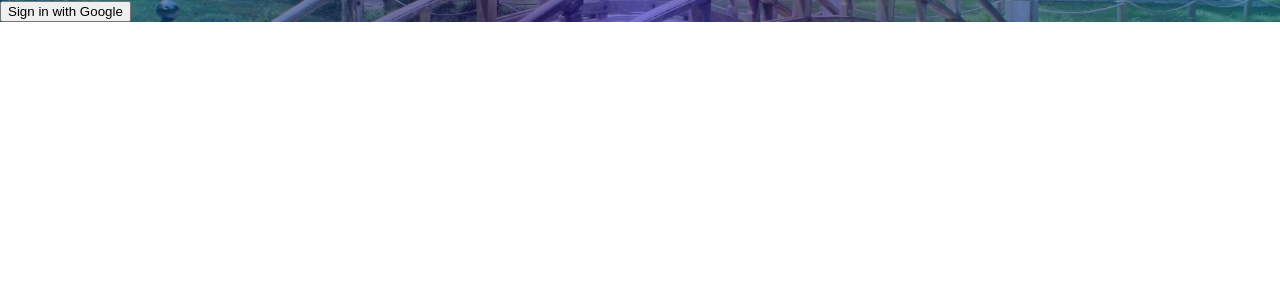
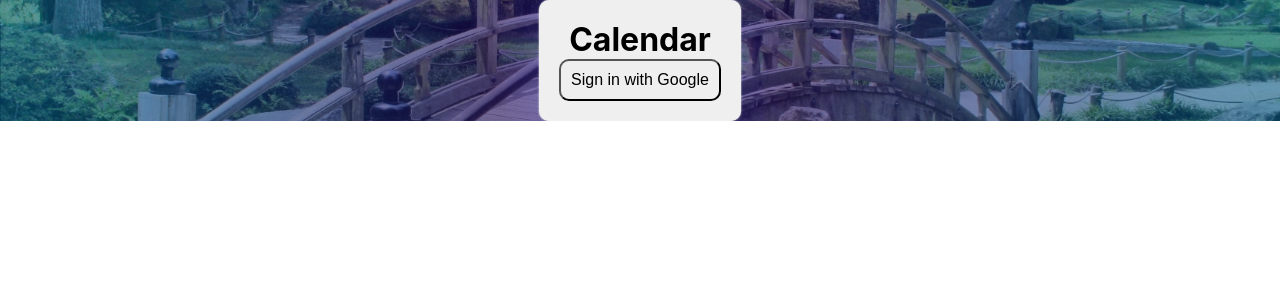
Before and after one commit to csaye/calendar, a React (Create React App) app: page / in a window 1280 px wide. Shown: the top 300 px of the page. Built offline with nearby package versions, Linux system fonts and the light colour scheme; no server answers.

Commit message:
Improve SignIn component styling.

```diff
--- a/src/components/SignIn/SignIn.css
+++ b/src/components/SignIn/SignIn.css
@@ -0,0 +1,32 @@
+.SignIn {
+  height: 100%;
+  display: flex;
+  align-items: center;
+  justify-content: center;
+}
+
+.SignIn .center-box {
+  background: #efefef;
+  border-radius: 10px;
+  box-shadow: 0 0 2px #fff;
+  padding: 20px;
+  display: flex;
+  flex-flow: column;
+  justify-content: center;
+  align-items: center;
+}
+
+.SignIn h1 {
+  margin: 0;
+}
+
+.SignIn button {
+  padding: 10px;
+  font-size: 16px;
+  transition: 0.25s;
+  border-radius: 10px;
+}
+
+.SignIn button:hover {
+  transform: scale(1.05);
+}
--- a/src/components/SignIn/SignIn.js
+++ b/src/components/SignIn/SignIn.js
@@ -11,8 +11,11 @@
   }
 
   return (
-    <div className="SignIn">
-      <button onClick={signInWithGoogle}>Sign in with Google</button>
+    <div className="SignIn background">
+      <div className="center-box">
+        <h1>Calendar</h1>
+        <button onClick={signInWithGoogle}>Sign in with Google</button>
+      </div>
     </div>
   );
 }
```
